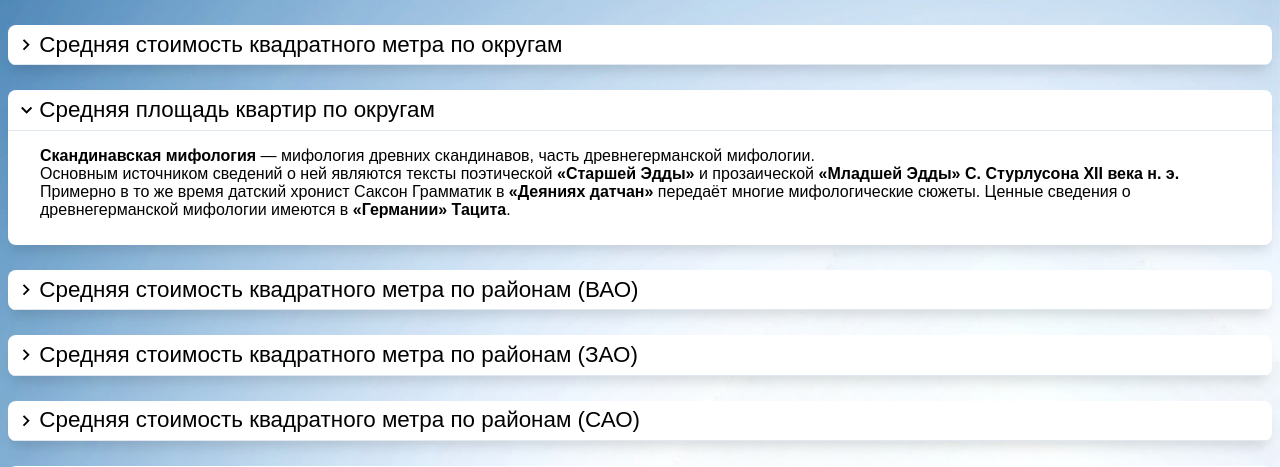
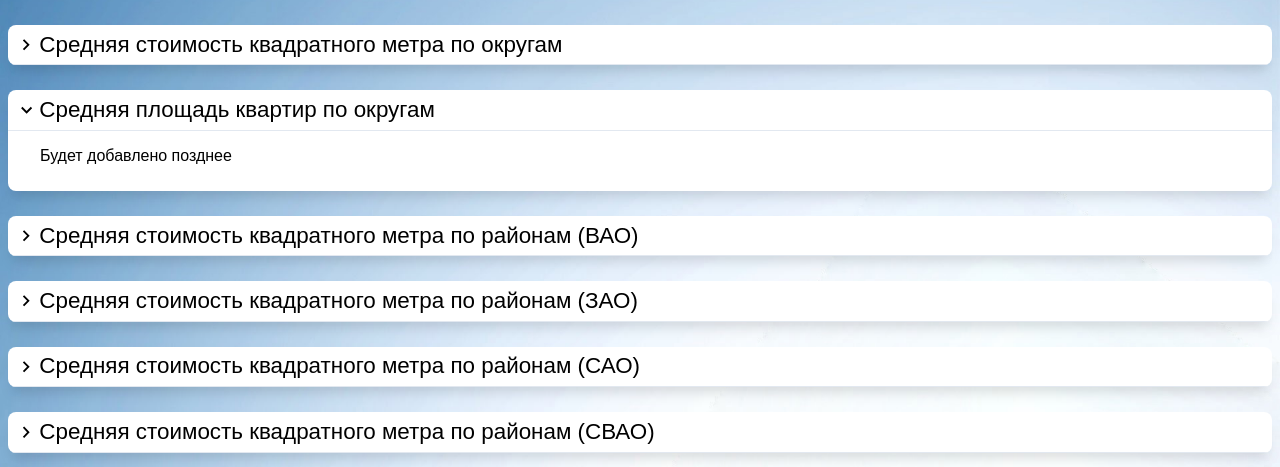
Before and after one commit to 69kaa/Deployment_Heroku, a Flask app: page /graphics in a window 1280 px wide, after a click on "Средняя площадь квартир по округам". Shown: the part 81-548 px from the top of the page. Run offline with Flask 2, Linux system fonts and the light colour scheme.

Commit message:
Update 3.html

```diff
--- a/templates/3.html
+++ b/templates/3.html
@@ -29,43 +29,41 @@
 		</details>
 		<details>
 			<summary>Средняя площадь квартир по округам</summary>
-			<p><b>Скандинавская мифология</b> — мифология древних скандинавов, часть древнегерманской мифологии.<br>
-				Основным источником сведений о ней являются тексты поэтической <b>«Старшей Эдды»</b> и прозаической <b>«Младшей Эдды» С. Стурлусона XII века н. э.</b><br>
-				Примерно в то же время датский хронист Саксон Грамматик в <b>«Деяниях датчан»</b> передаёт многие мифологические сюжеты. Ценные сведения о <br>древнегерманской мифологии имеются в <b>«Германии» Тацита</b>.</p>
+			<p>Будет добавлено позднее</p>
 		</details>
 		<details>
 			<summary>Средняя стоимость квадратного метра по районам (ВАО)</summary>
-			<p>Скандинавская мифология — мифология древних скандинавов, часть древнегерманской мифологии.</p>
+			<p>Будет добавлено позднее</p>
 		</details>
 		<details>
 			<summary>Средняя стоимость квадратного метра по районам (ЗАО)</summary>
-			<p>Скандинавская мифология — мифология древних скандинавов, часть древнегерманской мифологии.</p>
+			<p>Будет добавлено позднее</p>
 		</details>
 		<details>
 			<summary>Средняя стоимость квадратного метра по районам (САО)</summary>
-			<p>Скандинавская мифология — мифология древних скандинавов, часть древнегерманской мифологии.</p>
+			<p>Будет добавлено позднее</p>
 		</details>
 		<details>
 			<summary>Средняя стоимость квадратного метра по районам (СВАО)</summary>
-			<p>Скандинавская мифология — мифология древних скандинавов, часть древнегерманской мифологии.</p>
+			<p>Будет добавлено позднее</p>
 		</details>
 		<details>
 			<summary>Средняя стоимость квадратного метра по районам (СЗАО)</summary>
-			<p>Скандинавская мифология — мифология древних скандинавов, часть древнегерманской мифологии.</p>
+			<p>Будет добавлено позднее</p>
 		</details>
 		<details>
 			<summary>Средняя стоимость квадратного метра по районам (ЦАО)</summary>
-			<p>Скандинавская мифология — мифология древних скандинавов, часть древнегерманской мифологии.</p>
+			<p>Будет добавлено позднее</p>
 		</details>
 		<details>
 			<summary>Средняя стоимость квадратного метра по районам (ЮАО)</summary>
-			<p>Скандинавская мифология — мифология древних скандинавов, часть древнегерманской мифологии.</p>
+			<p>Будет добавлено позднее</p>
 		</details>
 		<details>
 			<summary>Средняя стоимость квадратного метра по районам (ЮВАО)</summary>
-			<p>Скандинавская мифология — мифология древних скандинавов, часть древнегерманской мифологии.</p>
+			<p>Будет добавлено позднее</p>
 		</details>
 		<details>
 			<summary>Средняя стоимость квадратного метра по районам (ЮЗАО)</summary>
-			<p>Скандинавская мифология — мифология древних скандинавов, часть древнегерманской мифологии.</p>
+			<p>Будет добавлено позднее</p>
 		</details>
```
